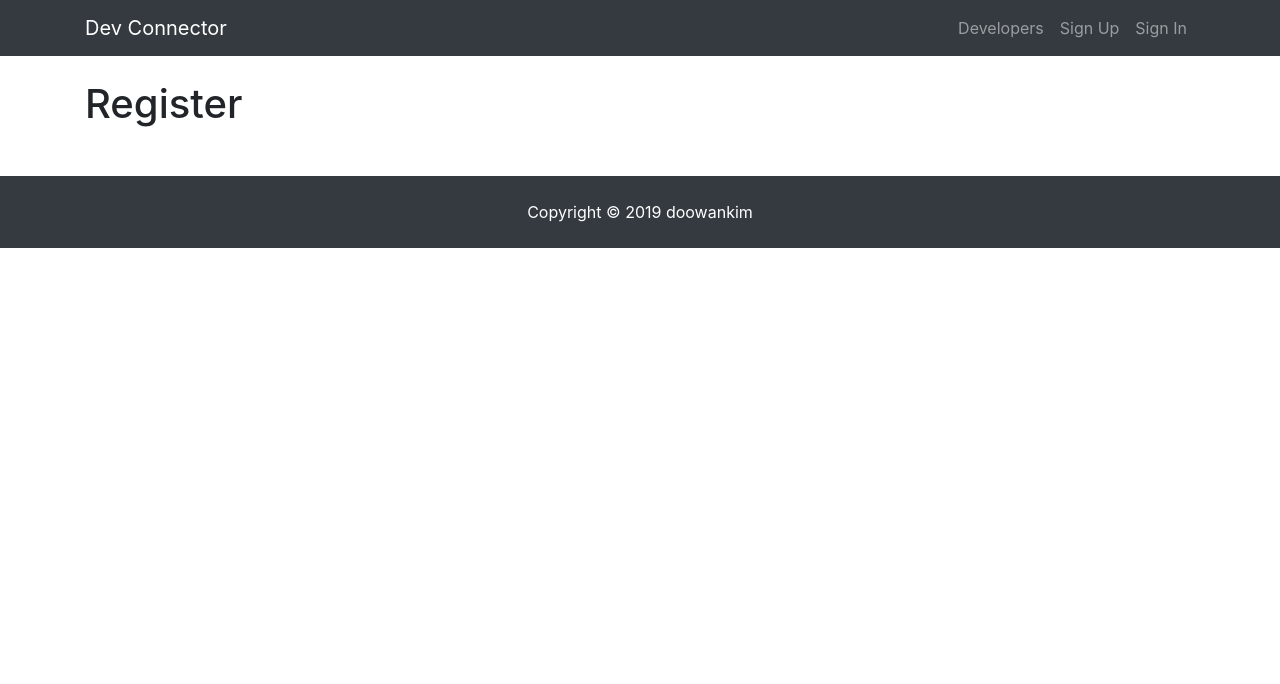
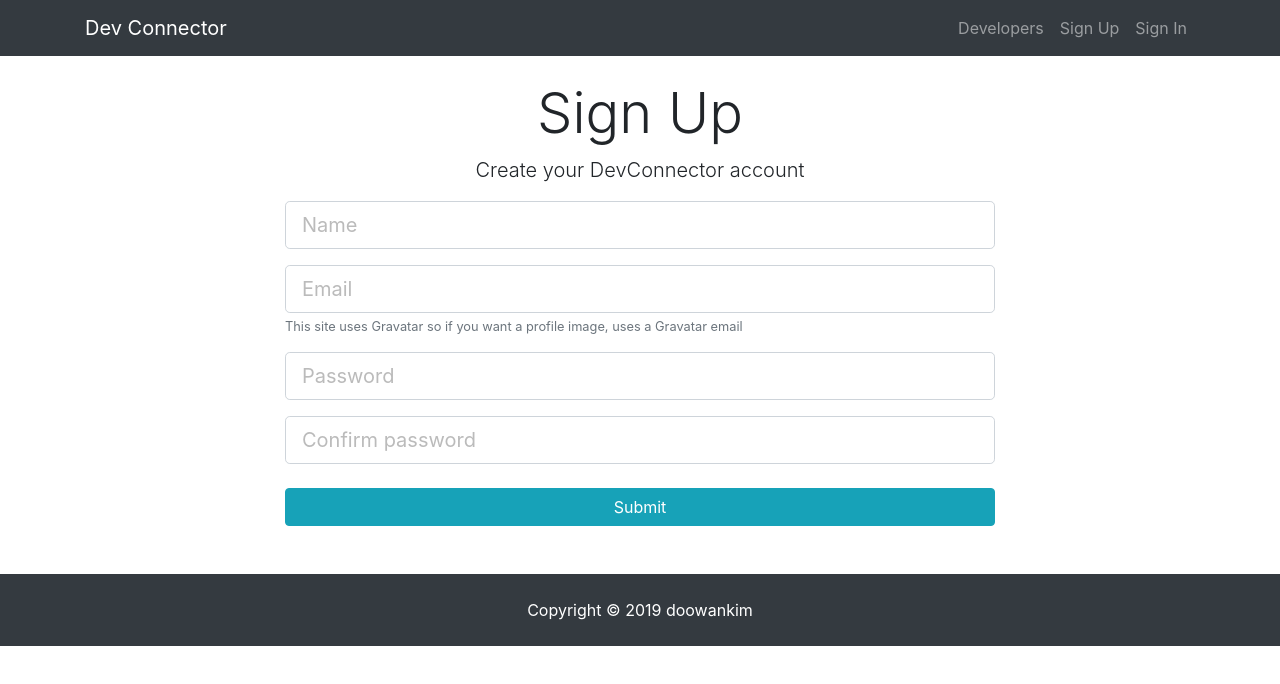
Before and after one commit to doowankim/blog_mern, a React (Create React App) app in the folder client/: page /register in a window 1280 px wide. Shown: the top 684 px of the page. Built offline with nearby package versions, Linux system fonts and the light colour scheme.

Commit message:
Add auth Register

```diff
--- a/client/src/components/auth/Register.js
+++ b/client/src/components/auth/Register.js
@@ -1,10 +1,98 @@
 import React, { Component } from 'react';
 
 class Register extends Component {
+
+    constructor() {
+        super(); //constructor 가장 기본의 되는 상태값을 선언
+        this.state = {
+            name: '',
+            email: '',
+            password: '',
+            password2: '',
+            errors: {}
+        };
+        this.onChange = this.onChange.bind(this); //텍스트 필드에 계속 침에 따라 값이 변함
+        this.onSubmit = this.onSubmit.bind(this);
+    }
+
+    onChange(e) { // 텍스트 필드에 수정할수 있게 하는 작업, 사용자 입력데이터(e)
+        this.setState({ [e.target.name]: e.target.value }); // [e.target.name]: this.state의 5개 항목중 하나라는 뜻
+    }
+
+    onSubmit(e) { //change 안에 있는 내용을 넘기는 작업
+        e.preventDefault(); //전송용버튼으로 사용할 때
+
+        const newUser = {
+            name: this.state.name,
+            email: this.state.email,
+            password: this.state.password,
+            password2: this.state.password2
+        };
+
+        console.log(newUser);
+    }
+
+
     render() {
         return (
-            <div>
-                <h1>Register</h1>
+            <div className="register">
+                <div className="container">
+                    <div className="row">
+                        <div className="col-md-8 m-auto">
+                            <h1 className="display-4 text-center">Sign Up</h1>
+                            <p className="lead text-center">
+                                Create your DevConnector account
+                            </p>
+                            <form onSubmit={this.onSubmit}>
+                                <div className="form-group">
+                                    <input
+                                        type="text"
+                                        className="form-control form-control-lg"
+                                        placeholder="Name"
+                                        name="name"
+                                        value={this.state.name}
+                                        onChange={this.onChange}
+                                    />
+                                </div>
+                                <div className="form-group">
+                                    <input
+                                        type="email"
+                                        className="form-control form-control-lg"
+                                        placeholder="Email"
+                                        name="email"
+                                        value={this.state.email}
+                                        onChange={this.onChange}
+                                    />
+                                    <small className="form-text text-muted">
+                                        This site uses Gravatar so if you want a profile image, uses
+                                        a Gravatar email
+                                    </small>
+                                </div>
+                                <div className="form-group">
+                                    <input
+                                        type="password"
+                                        className="form-control form-control-lg"
+                                        placeholder="Password"
+                                        name="password"
+                                        value={this.state.password}
+                                        onChange={this.onChange}
+                                    />
+                                </div>
+                                <div className="form-group">
+                                    <input
+                                        type="password"
+                                        className="form-control form-control-lg"
+                                        placeholder="Confirm password"
+                                        name="password2"
+                                        value={this.state.password2}
+                                        onChange={this.onChange}
+                                    />
+                                </div>
+                                <input type="submit" className="btn btn-info btn-block mt-4" />
+                            </form>
+                        </div>
+                    </div>
+                </div>
             </div>
         );
     }
```
